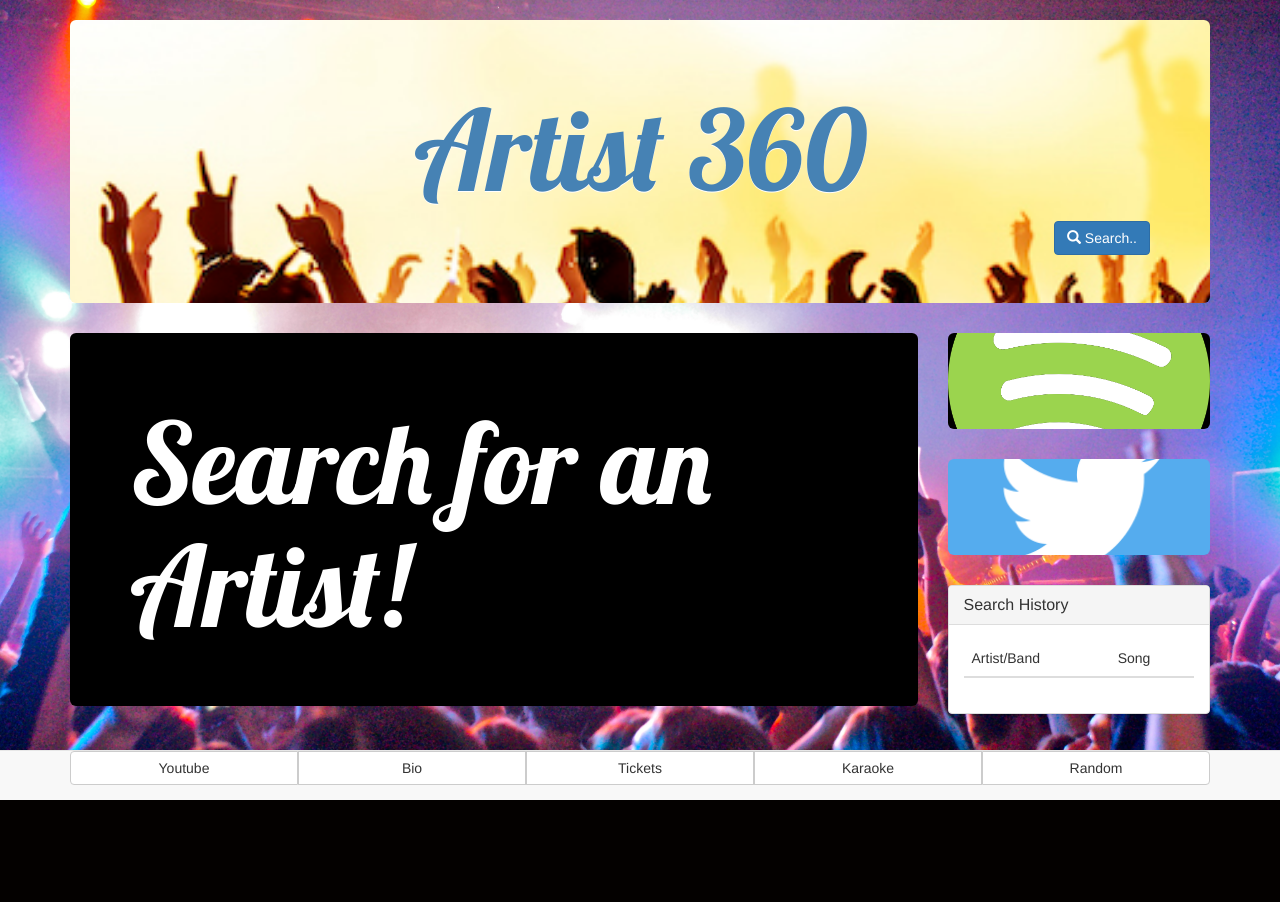
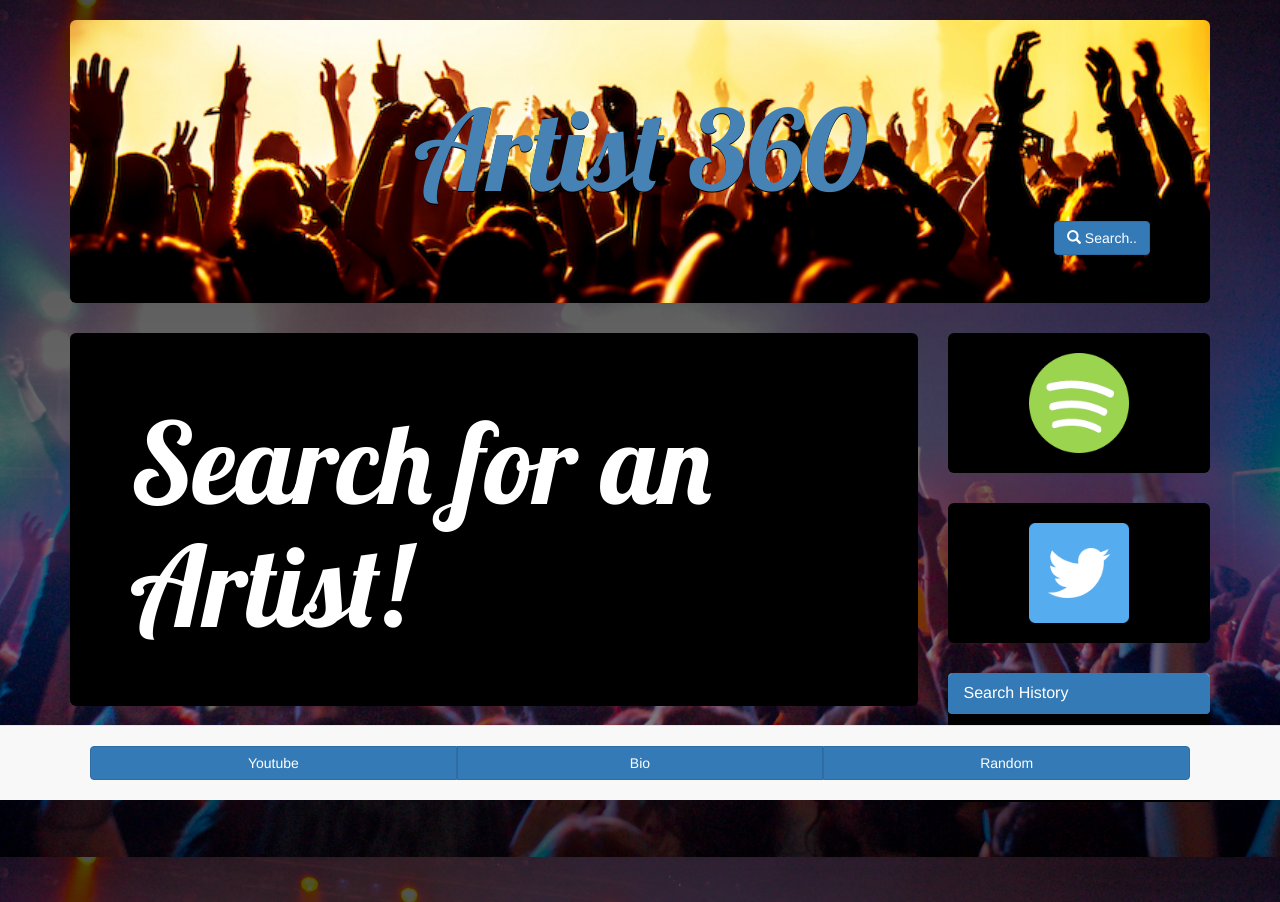
Before and after one commit to paulrld/Artist-360-Bootcamp-Project-1, a PHP site: page / in a window 1280 px wide. Before the commit the page ends 800 px from the top, so only its background shows below. Run offline with PHP 8.4, Linux system fonts and the light colour scheme; lists and menus that the app fills with data are empty; some libraries are stand-ins or nearby versions.

Commit message:
some styling

```diff
--- a/assets/css/style.css
+++ b/assets/css/style.css
@@ -1,6 +1,11 @@
 body {
 	padding-top: 70px;
-	background-image: url("../images/concert.jpg");
+	background-image:
+    linear-gradient(
+      rgba(0, 0, 0, 0.7),
+      rgba(0, 0, 0, 0.5)
+    ),
+	  url("../images/concert.jpg");
 	background-size: cover;
 	background-attachment: fixed;
 
@@ -13,24 +18,27 @@ body {
 	background-image: url("../images/Orange Audience.jpeg");
 	background-size: cover;
 	background-repeat: no-repeat;
-	background-position: center center;
+	background-position: center -70px;
 	background-attachment: fixed;
 	color: steelblue;
-	text-shadow: 0 1px 0 white;
+	text-shadow: 0 1px 0 black;
 }
 
 #jumbotron-twitter {
 	background-image: url("../images/TwitterLogoSmall.png");
-	background-size: cover;
+	background-size: 100px auto;
 	background-repeat: no-repeat;
 	background-position: center center;
+	padding: 70px;
+	background-color: black;
 }
 
 #jumbotron-spotify {
 	background-image: url("../images/SpodifyLogo.png");
-	background-size: cover;
+  background-size: 100px auto;
 	background-repeat: no-repeat;
 	background-position: center center;
+	padding: 70px;
 	background-color: black;
 }
 
@@ -44,10 +52,20 @@ body {
 	padding-bottom: 400px;
 }
 
+#recent-search {
+	background-color: black;
+	margin-top: -20px;
+	color: white;
+}
+
 button {
 	/*display: inline-block;
 	padding: 13px !important;*/
 
+}
+
+#footer-buttons {
+	padding: 20px;
 }
 
 #search-button {
@@ -60,7 +78,7 @@ button {
 }
 
 #footer-spacing {
-	padding: 12px;
+	padding: 35px;
 	background-color: transparent;
 }
 
@@ -93,17 +111,33 @@ p {
 	width: 90%;
 	padding: 20px;
 	font-size: 20px;
-	color: #777777;
+	color: white;
 	margin-top: 10px;
 	line-height: 30px;
 
 }
 
 label {
-	color: black;
+	color: white;
 }
 
-img {
+.modal-content {
+	background-color: black;
+	height: 545px;
+
+}
+
+
+
+#modal-image {
+	padding: 150px;
+	margin-bottom: 30px;
+	background-image: url("../images/modal image.jpg?i10c=img.resize(height:160)");
+
+}
+
+
+.wiki-image {
 	width: 50%;
 	height: auto;
 	float: left;
@@ -111,6 +145,13 @@ img {
 	position: relative;
 	top: 10px;
 }
+
+iframe {
+	display: block;
+	margin: 0 auto;
+}
+
+
 
 /*.search-input[type=text] {
     width: 15%;
--- a/assets/javascript/app.js
+++ b/assets/javascript/app.js
@@ -79,7 +79,7 @@ console.log(wikiSearch)
                     pageElement.append($('<h2>').append($('<a>').attr('href', 'http://en.wikipedia.org/wiki/' + page.title).text(page.title)));
 
                     //get the article image (if exists)
-                    if (page.thumbnail) pageElement.append($('<img>').attr('width', 300).attr('src', page.thumbnail.source));
+                    if (page.thumbnail) pageElement.append($('<img>').attr('width', 300).attr('src', page.thumbnail.source).addClass("wiki-image"));
 
                     //get the article text
                     pageElement.append($('<p>').text(page.extract));
--- a/index.html
+++ b/index.html
@@ -31,6 +31,7 @@
     </div> -->
     <!-- Search Button Modal -->
       <button id="search-button" type="button" class="btn btn-primary" data-toggle="modal" data-target=".bs-example-modal-lg"><span class="glyphicon glyphicon-search" aria-hidden="true"></span> Search..</button>
+
       <div class="modal fade bs-example-modal-lg" tabindex="-1" role="dialog" aria-labelledby="myLargeModalLabel">
         <div class="modal-dialog modal-lg" role="document">
           <div class="modal-content">
@@ -41,8 +42,8 @@
             </div>
             <div class="panel-body">
               <!-- Artist Search Form (note the various input "types")-->
-              <form role="form">
-                <div class="form-group">
+              <form id="input-style" role="form">
+                <!-- <div class="form-group">
                   <label for="genre-input">Genre</label>
                   <select id="genre-input" class="form-control">
                     <option>-</option>
@@ -54,12 +55,14 @@
                     <option>Jazz</option>
                     <option>Blues</option>
                   </select>
+                </div> -->
+                <div id="modal-image">
                 </div>
                 <div class="form-group">
                   <label for="artist-name-input">Artist/Band</label>
                   <input class="form-control" id="artist-name-input" type="text">
                 </div>
-                <div class="form-group">
+                <!-- <div class="form-group">
                   <label for="song-input">Song</label>
                   <input class="form-control" id="song-input" type="text">
                 </div>
@@ -70,7 +73,7 @@
                 <div class="form-group">
                   <label for="release-year-input">Year Released</label>
                   <input class="form-control" id="release-year-input" type="number">
-                </div>
+                </div> -->
                  <button class="btn btn-primary" id="artist-search-btn" type="submit" >Submit</button>
               </form>
             </div>
@@ -114,16 +117,17 @@
 
         </div>
         <!-- Search History -->
-        <div class="panel panel-default">
+        <div class="panel panel-primary">
           <div class="panel-heading">
             <h3 class="panel-title">Search History</h3>
           </div>
+        </div>
           <div class="panel-body" id="recent-search">
             <table class="table table-hover" id="recent-search-table">
               <thead>
                 <tr>
                   <th>Artist/Band</th>
-                  <th>Song</th>
+                  <!-- <th>Song</th> -->
                   <!-- <th>Album</th>
                   <th>Year Released</th>
                   <th>Label</th> -->
@@ -133,28 +137,27 @@
               </tbody>
             </table>
           </div>
-        </div>
       </div>
     </div>
   </div>
   <!-- Sticky Footer -->
   <nav id="footer" class="navbar navbar-default navbar-fixed-bottom">
     <div class="container">
-      <div class="btn-group btn-group-justified" role="group" aria-label="...">
+      <div id="footer-buttons" class="btn-group btn-group-justified" role="group" aria-label="...">
         <div class="btn-group" role="group">
-          <button id="youtube-button" type="button" class="btn btn-default">Youtube</button>
+          <button id="youtube-button" type="button" class="btn btn-primary">Youtube</button>
         </div>
         <div class="btn-group" role="group">
-          <button id="bio-button" type="button" class="btn btn-default">Bio</button>
+          <button id="bio-button" type="button" class="btn btn-primary">Bio</button>
         </div>
+        <!-- <div class="btn-group" role="group">
+          <button id="tickets-button" type="button" class="btn btn-default">Tickets</button>
+        </div> -->
+        <!-- <div class="btn-group" role="group">
+          <button id="karaoke-button" type="button" class="btn btn-default">Karaoke</button>
+        </div> -->
         <div class="btn-group" role="group">
-          <button id="tickets-button" type="button" class="btn btn-default">Tickets</button>
-        </div>
-        <div class="btn-group" role="group">
-          <button id="karaoke-button" type="button" class="btn btn-default">Karaoke</button>
-        </div>
-        <div class="btn-group" role="group">
-          <button id="random-button" type="button" class="btn btn-default">Random</button>
+          <button id="random-button" type="button" class="btn btn-primary">Random</button>
         </div>
       </div>
     </div>
```
Also changed, not shown: assets/images/modal image.jpg (added), 1 other file.
